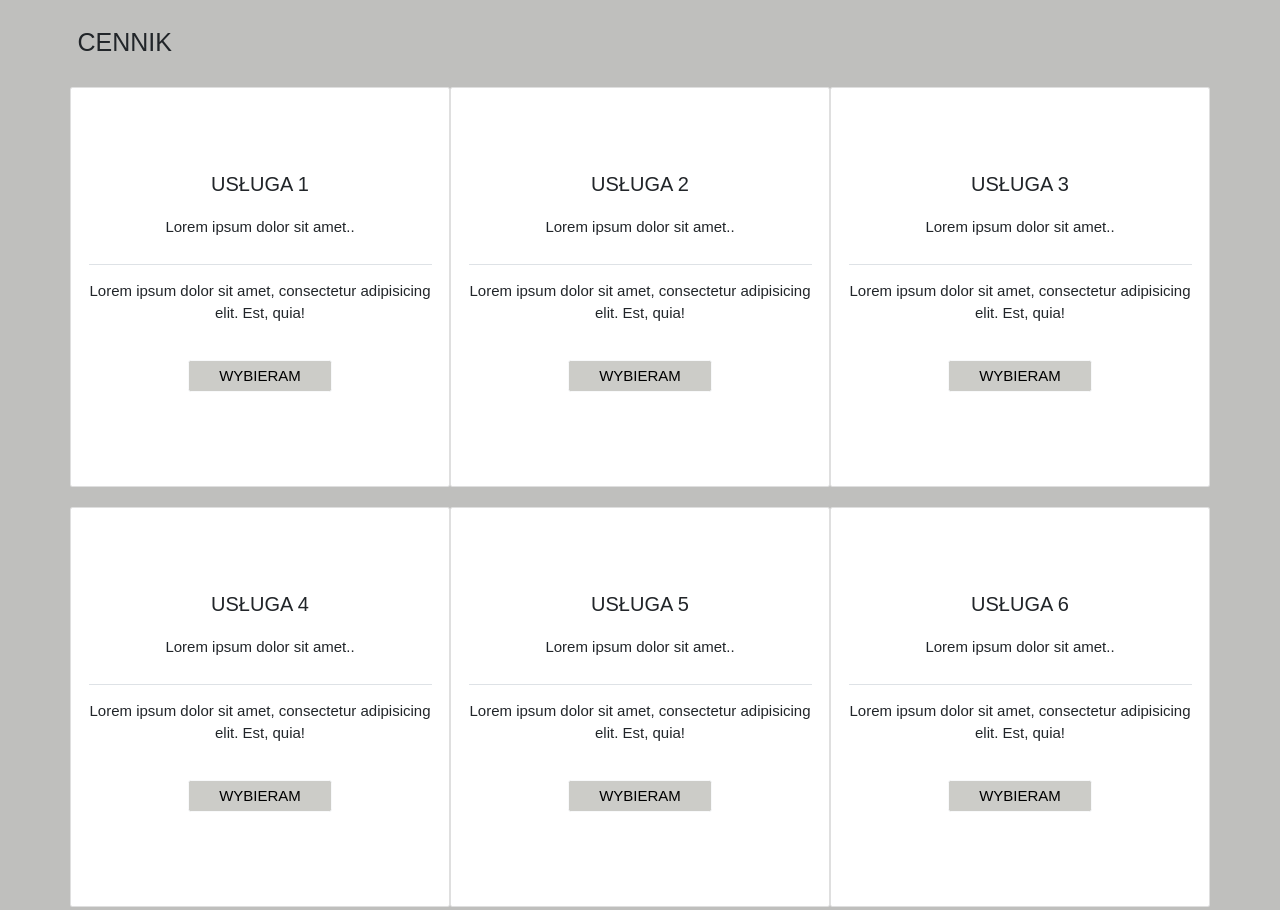
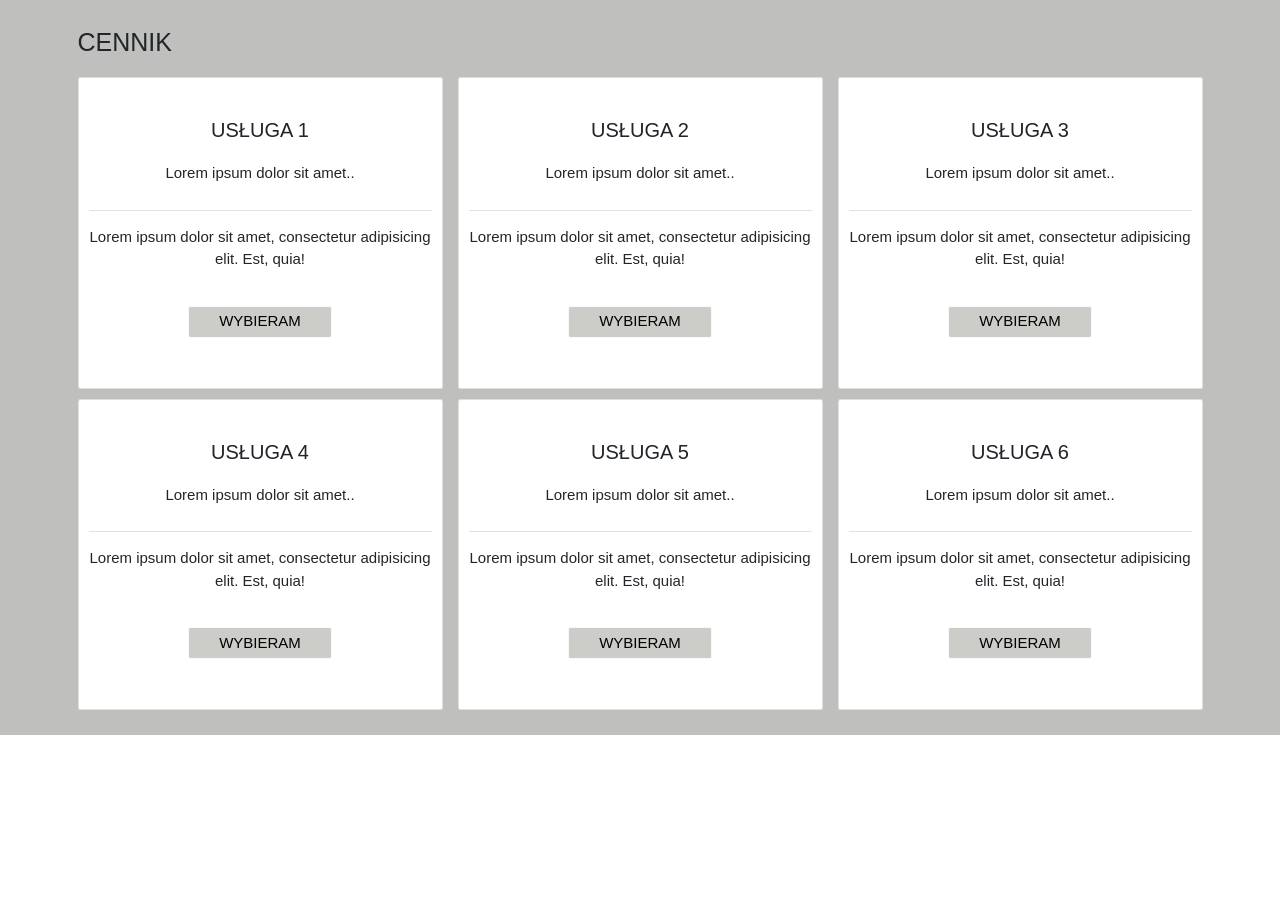
Before and after one commit to EmiliaPrzybylek/LampDesign-website, a plain HTML site: page index.html in a window 1280 px wide. Shown: the part 1829-2739 px from the top of the page. After the commit the page ends 2564 px from the top, so only its background shows below. Drawn offline with nearby package versions, Linux system fonts and the light colour scheme; a web font is replaced by a local one.

Commit message:
price section: cards finished - mb, py added

```diff
--- a/css/style.css
+++ b/css/style.css
@@ -85,9 +85,10 @@ body {
     text-transform: uppercase;
 }
 
-.price-cards .card {
+/* .price-cards .card {
     height: 40rem;
-}
+    width:;
+} */
 
 .price-cards .btn {
     font-size: 1.5rem;
--- a/index.html
+++ b/index.html
@@ -132,7 +132,8 @@
       <div class="container">
         <h1 class="py-4">Cennik</h1>
         <div class="row justify-content-between">
-          <div class="col-md-6 col-lg-4 card text-center my-3">
+          <div class="col-md-6 col-lg-4">
+            <div class="card text-center py-5 mb-3">
               <div class="card-body d-flex flex-column justify-content-center">
                 <h2 class="card-title">Usługa 1</h2>
                 <p class="card-text py-4">Lorem ipsum dolor sit amet..</p>
@@ -143,8 +144,10 @@
 
               </div>
             </div>
-          <div class="col-md-6 col-lg-4 card text-center my-3">
-            <div class="card-body  d-flex flex-column justify-content-center">
+          </div>
+          <div class="col-md-6 col-lg-4">
+            <div class="card text-center py-5 mb-3"">
+              <div class="card-body d-flex flex-column justify-content-center">
                 <h2 class="card-title">Usługa 2</h2>
                 <p class="card-text py-4">Lorem ipsum dolor sit amet..</p>
                 <p class="card-text py-4 border-top">Lorem ipsum dolor sit amet, consectetur adipisicing elit. Est, quia!</p>
@@ -154,7 +157,9 @@
 
               </div>
             </div>
-          <div class="col-md-6 col-lg-4 card text-center my-3">
+          </div>
+          <div class="col-md-6 col-lg-4">
+            <div class="card text-center py-5 mb-3"">
               <div class="card-body d-flex flex-column justify-content-center">
                 <h2 class="card-title">Usługa 3</h2>
                 <p class="card-text py-4">Lorem ipsum dolor sit amet..</p>
@@ -165,7 +170,9 @@
 
               </div>
             </div>
-          <div class="col-md-6 col-lg-4 card text-center my-3">
+          </div>
+          <div class="col-md-6 col-lg-4">
+            <div class="card text-center py-5 mb-3"">
               <div class="card-body d-flex flex-column justify-content-center">
                 <h2 class="card-title">Usługa 4</h2>
                 <p class="card-text py-4">Lorem ipsum dolor sit amet..</p>
@@ -176,7 +183,9 @@
 
               </div>
             </div>
-          <div class="col-md-6 col-lg-4 card text-center my-3">
+          </div>
+          <div class="col-md-6 col-lg-4">
+            <div class="card text-center py-5 mb-3"">
               <div class="card-body d-flex flex-column justify-content-center">
                 <h2 class="card-title">Usługa 5</h2>
                 <p class="card-text py-4">Lorem ipsum dolor sit amet..</p>
@@ -187,7 +196,9 @@
 
               </div>
             </div>
-          <div class="col-md-6 col-lg-4 card text-center my-3">
+          </div>
+          <div class="col-md-6 col-lg-4">
+            <div class="card text-center py-5 mb-3"">
               <div class="card-body d-flex flex-column justify-content-center">
                 <h2 class="card-title">Usługa 6</h2>
                 <p class="card-text py-4">Lorem ipsum dolor sit amet..</p>
@@ -198,6 +209,8 @@
 
               </div>
             </div>
+          </div>
+
 
         </div>
       </div>
```
Lines whose indentation alone changed are shown as unchanged.
